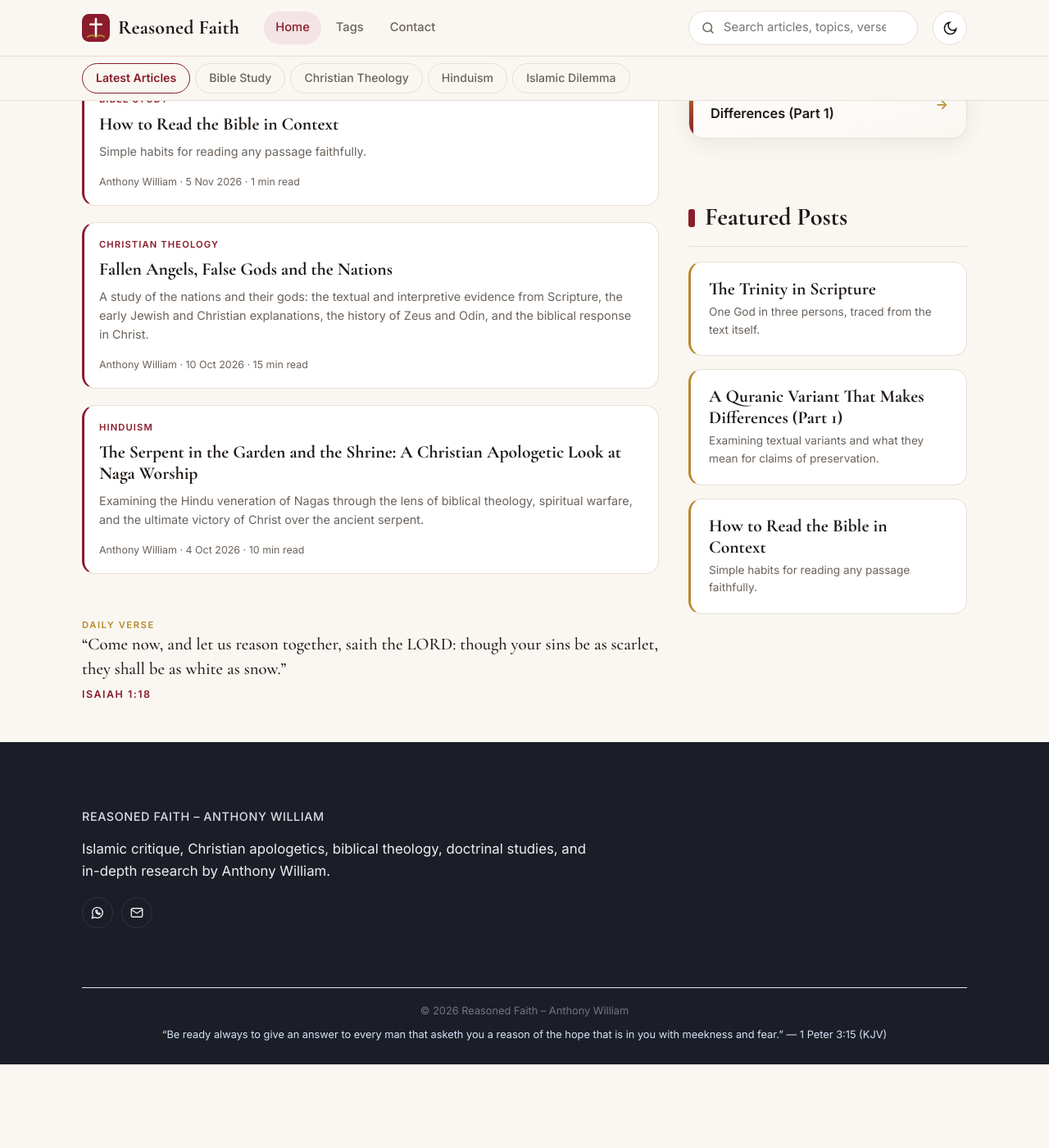
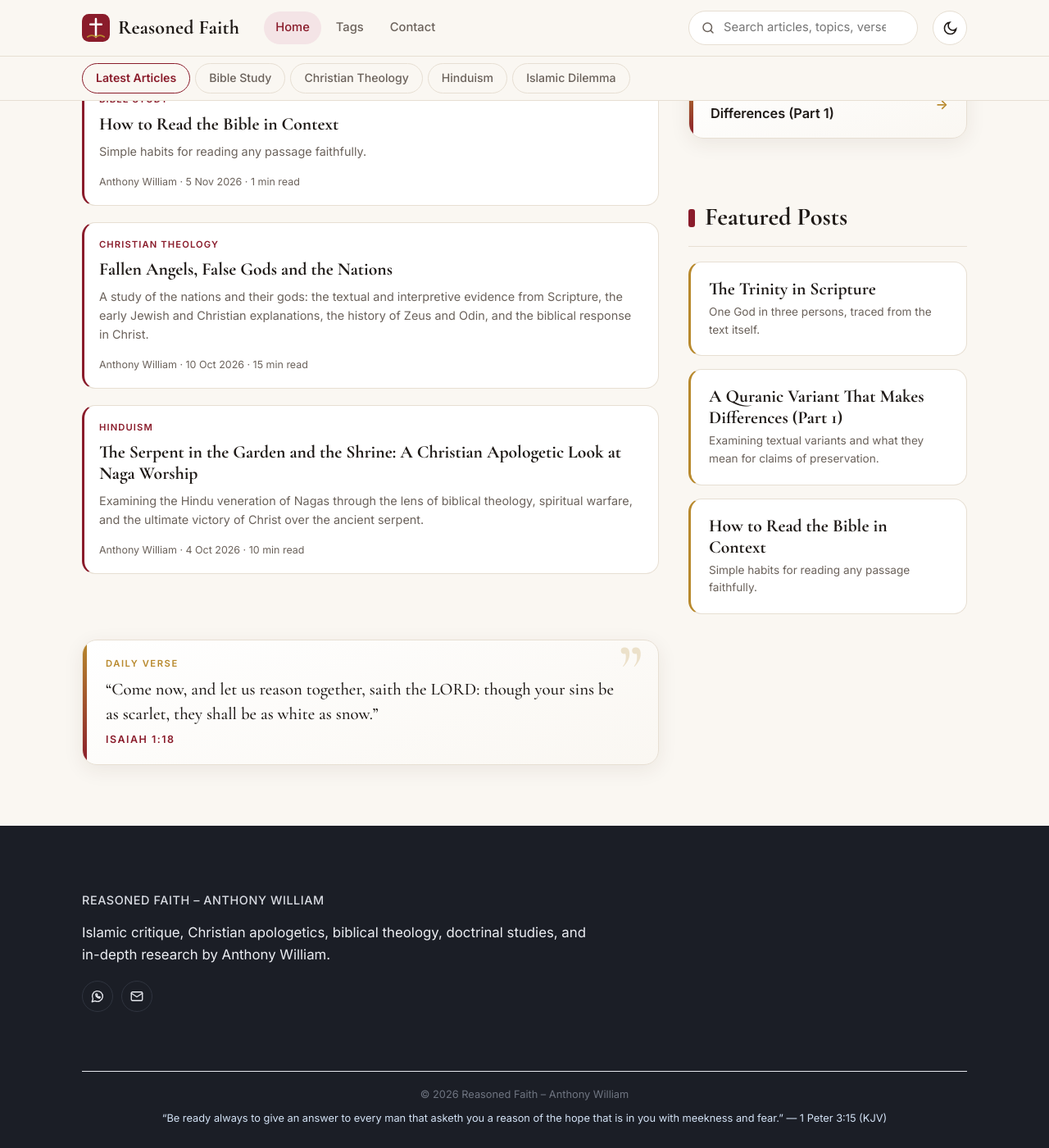
Before and after one commit to Reasoned-faith/reasoned-faith.github.io, a Jekyll site: the page built from index.html, in a window 1280 px wide and 1400 px high, scrolled down 438 px. Shown: the whole window at 82% size. Built offline with Jekyll 4.4.1, drawn with Linux system fonts in a browser that asks for light colours; before the commit the page ends 1736 px from its top, so only the background shows below that.

Commit message:
Update style.css

```diff
--- a/assets/css/style.css
+++ b/assets/css/style.css
@@ -377,3 +377,9 @@ img,video,iframe,svg{max-width:100%}
 .mc-box li a:hover{color:var(--accent);padding-left:6px}
 .mc-box li a:hover::after{color:var(--accent);transform:translateX(4px)}
 .mc-box li.mc-empty{padding:13px 0}
+/* Daily verse: framed card */
+.verse-bar{position:relative;overflow:hidden;display:flex;flex-direction:column;align-items:flex-start;gap:8px;margin:26px 0;padding:20px 24px 20px 28px;border:1px solid var(--line);background:linear-gradient(160deg,var(--surface) 0%,var(--bg) 100%);border-radius:18px;box-shadow:var(--shadow)}
+.verse-bar::before{content:"";position:absolute;left:0;top:0;bottom:0;width:5px;background:linear-gradient(180deg,var(--gold),var(--accent))}
+.verse-bar::after{content:"\201D";position:absolute;right:18px;top:-8px;font-family:var(--serif);font-size:5.5rem;line-height:1;color:var(--gold);opacity:.22;pointer-events:none}
+.verse-bar .vb-label{width:auto}
+.verse-bar .vb-body{width:100%;padding-right:28px}
```
